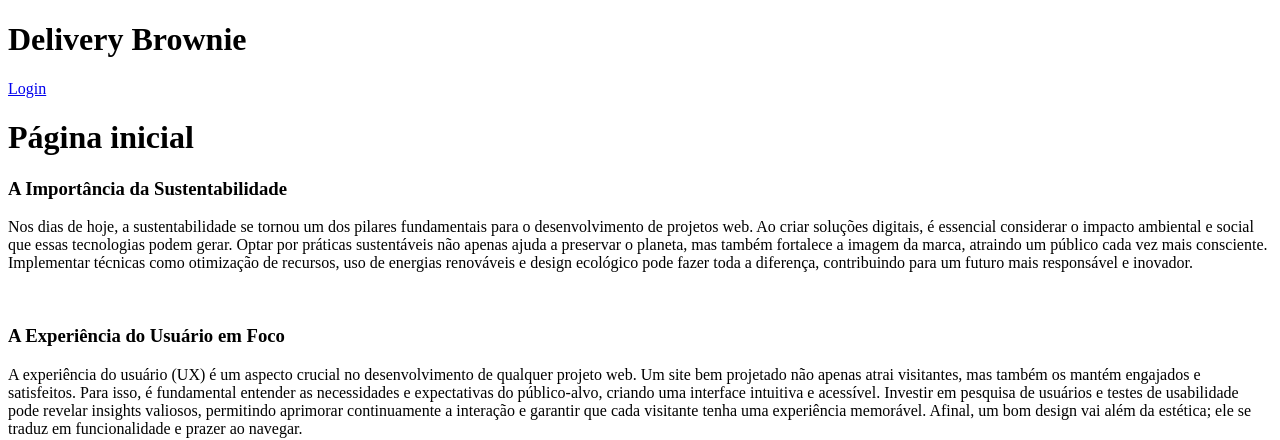
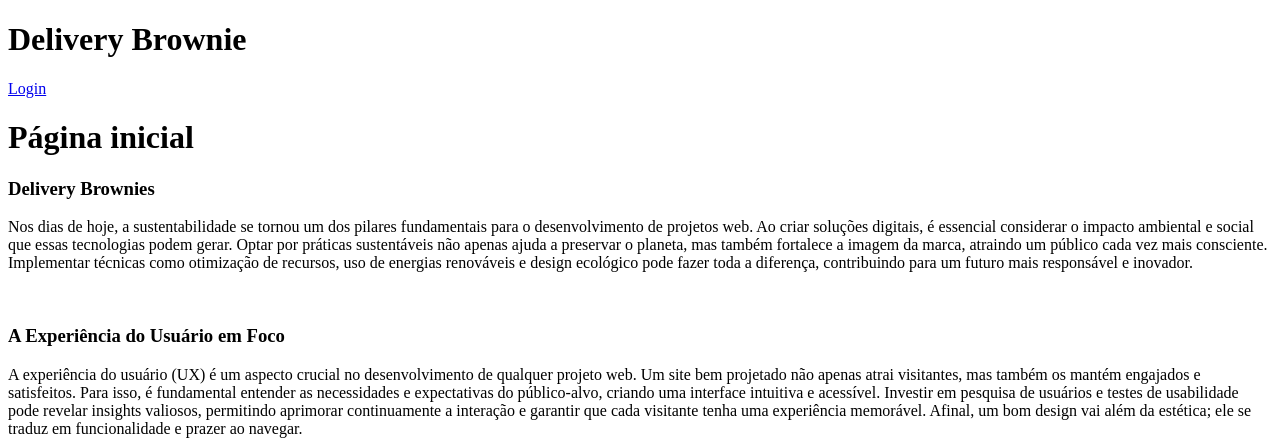
Before and after one commit to manoelbisneto/deliverybrownie, a PHP site: page / in a window 1280 px wide. Shown: the top 440 px of the page. Run offline with PHP 8.4, Linux system fonts and the light colour scheme.

Commit message:
principal.php modificado

```diff
--- a/view/principal.php
+++ b/view/principal.php
@@ -15,7 +15,7 @@ if (isset($_SESSION['usuario_logado'])) {
 
 <h1>Página inicial</h1>
 
-<h3>A Importância da Sustentabilidade</h3>
+<h3>Delivery Brownies</h3>
 <p>
 Nos dias de hoje, a sustentabilidade se tornou um dos pilares fundamentais para o desenvolvimento de projetos web.
 Ao criar soluções digitais, é essencial considerar o impacto ambiental e social que essas tecnologias podem gerar.
```
